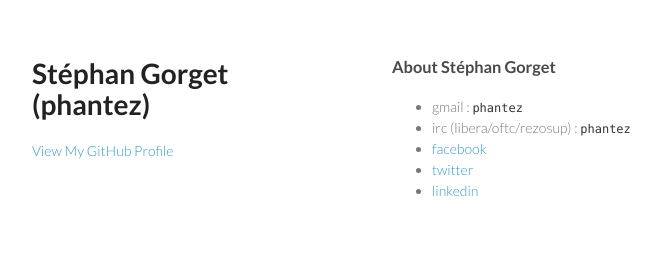
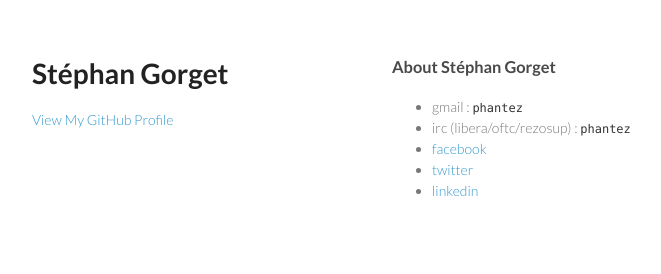
Before and after one commit to phantez/phantez.github.io, a plain HTML site: page index.html in a window 1280 px wide. Shown: the whole page, without its empty margins (178-839 px from the left). Drawn offline with Linux system fonts and the light colour scheme.

Commit message:
remove (phantez)

```diff
--- a/index.html
+++ b/index.html
@@ -14,7 +14,7 @@
   <body>
     <div class="wrapper">
       <header>
-        <h1>Stéphan Gorget (phantez)</h1>
+        <h1>Stéphan Gorget</h1>
         <p></p>
         <p class="view"><a href="https://github.com/phantez">View My GitHub Profile</a></p>
       </header>
```
